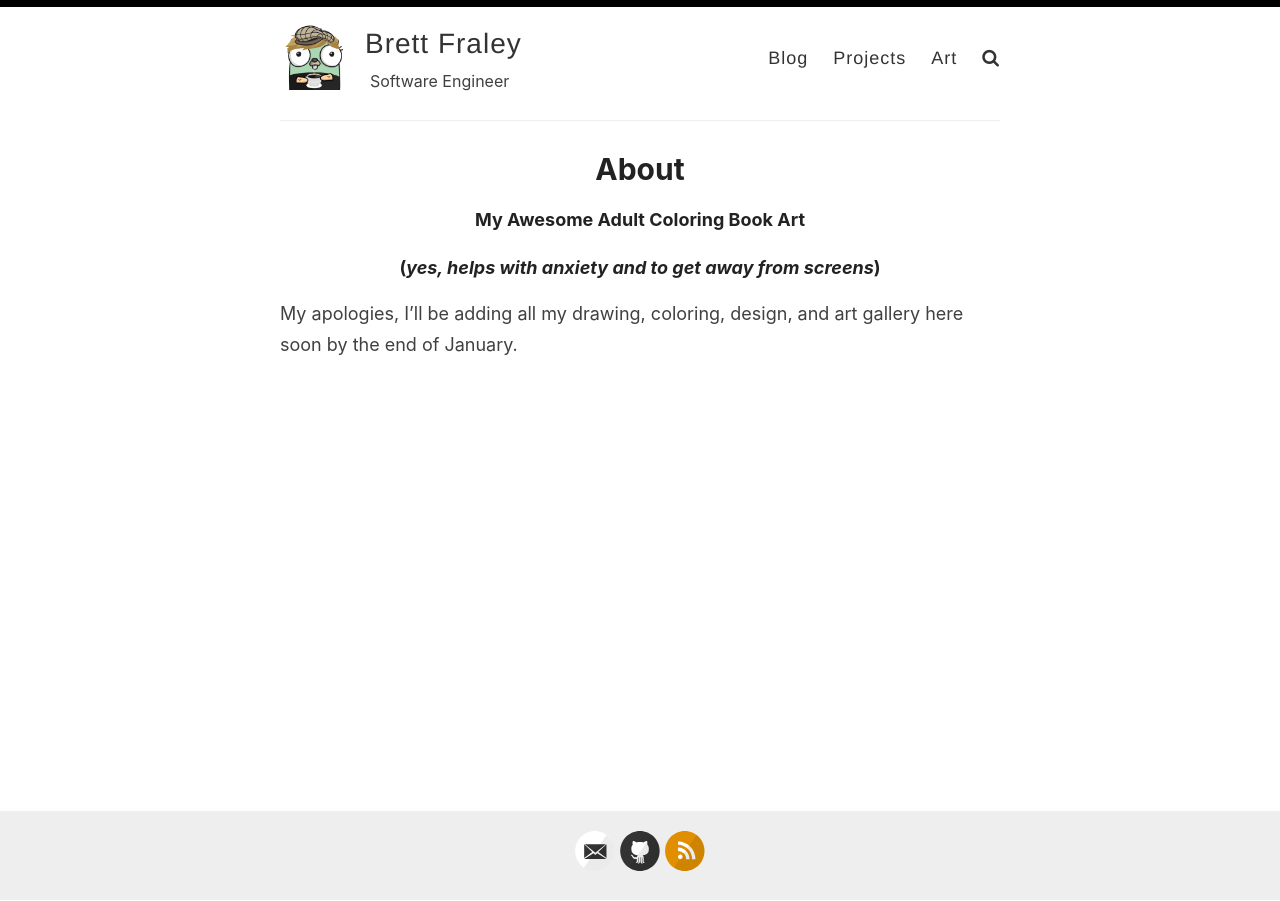
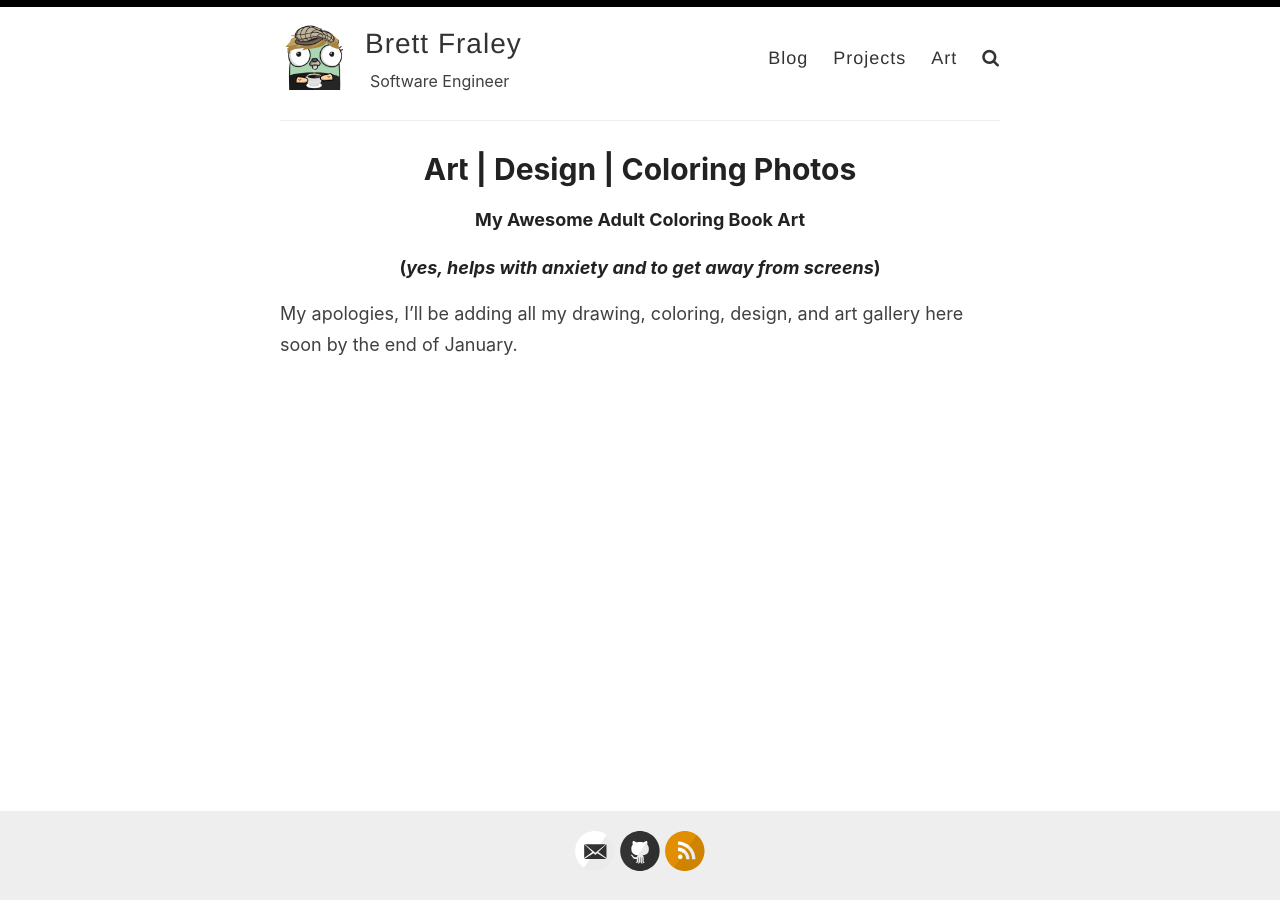
Before and after one commit to BrettFraley/BrettFraley.github.io, a Jekyll site: the page built from _pages/art.md, in a window 1280 px wide. Built offline with Jekyll 4.4.1, drawn with Linux system fonts in a browser that asks for light colours; nearby versions of some CDN libraries.

Commit message:
Put a title on the art page, not 'about'

```diff
--- a/_pages/art.md
+++ b/_pages/art.md
@@ -1,6 +1,6 @@
 ---
 layout: page
-title: About
+title: Art | Design | Coloring Photos
 permalink: /art/
 ---
 
```
